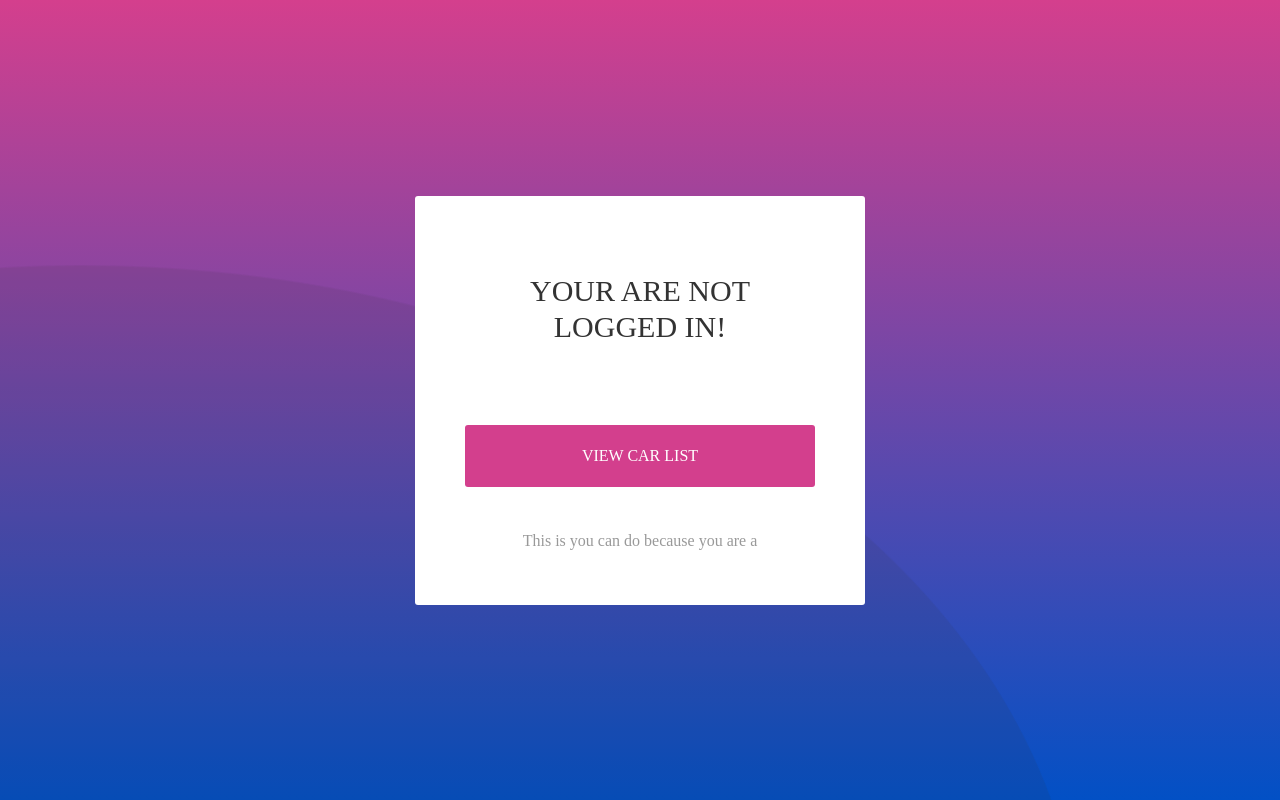
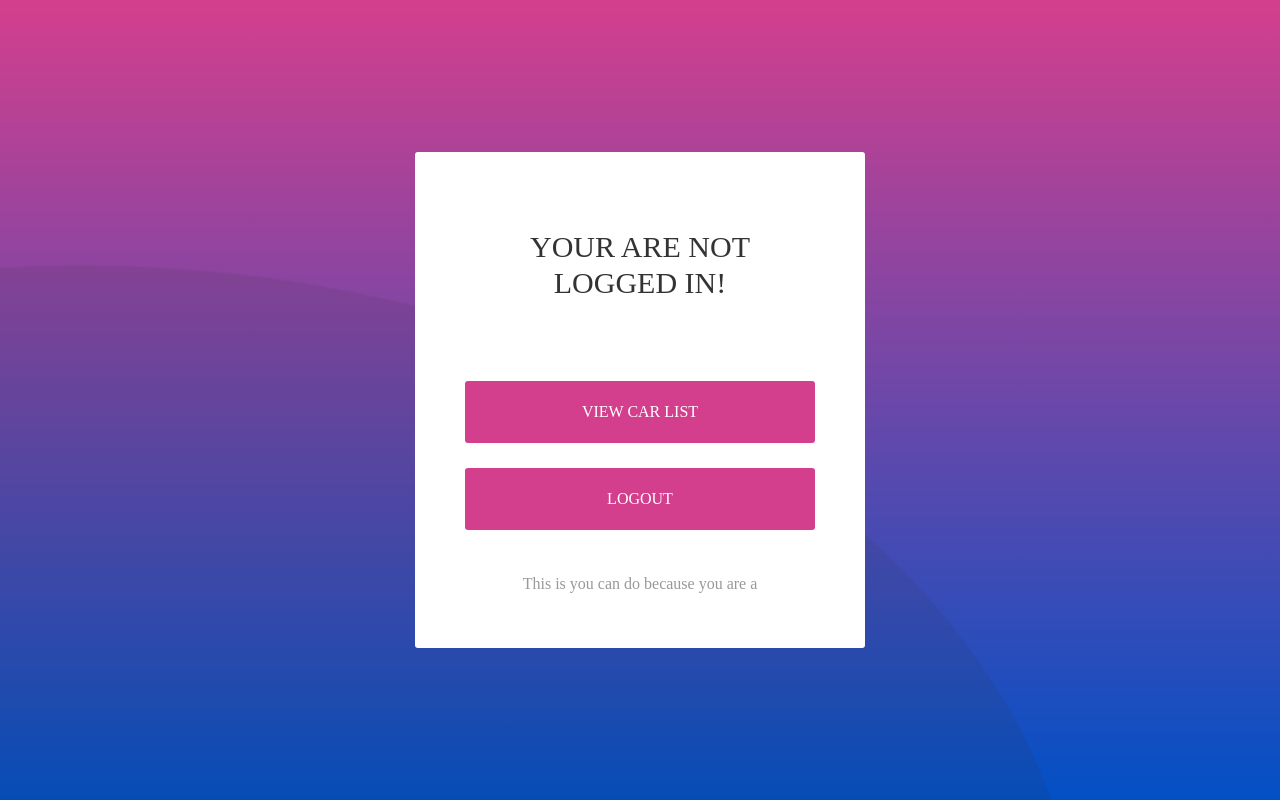
Before and after one commit to waldron258/simple-django-crud, a Django app: template login_example/templates/registration/index.html in a window 1280 px wide. Run offline with Django 3.2, Linux system fonts and the light colour scheme; the template is opened without the code that fills it, so the values that code supplies are empty; some libraries are stand-ins or nearby versions; some web fonts are replaced.

Commit message:
rollback commit

```diff
--- a/login_example/templates/registration/index.html
+++ b/login_example/templates/registration/index.html
@@ -52,7 +52,11 @@
 					</div>
 					{% endif %}
 
-
+                    <div class="container-login100-form-btn p-t-25">
+						<a href="{% url 'logout' %}" class="login100-form-btn">
+							Logout
+						</a>
+                    </div>
 
 					<div class="text-center w-full p-t-42 p-b-22">
 						<span class="txt1">
```
